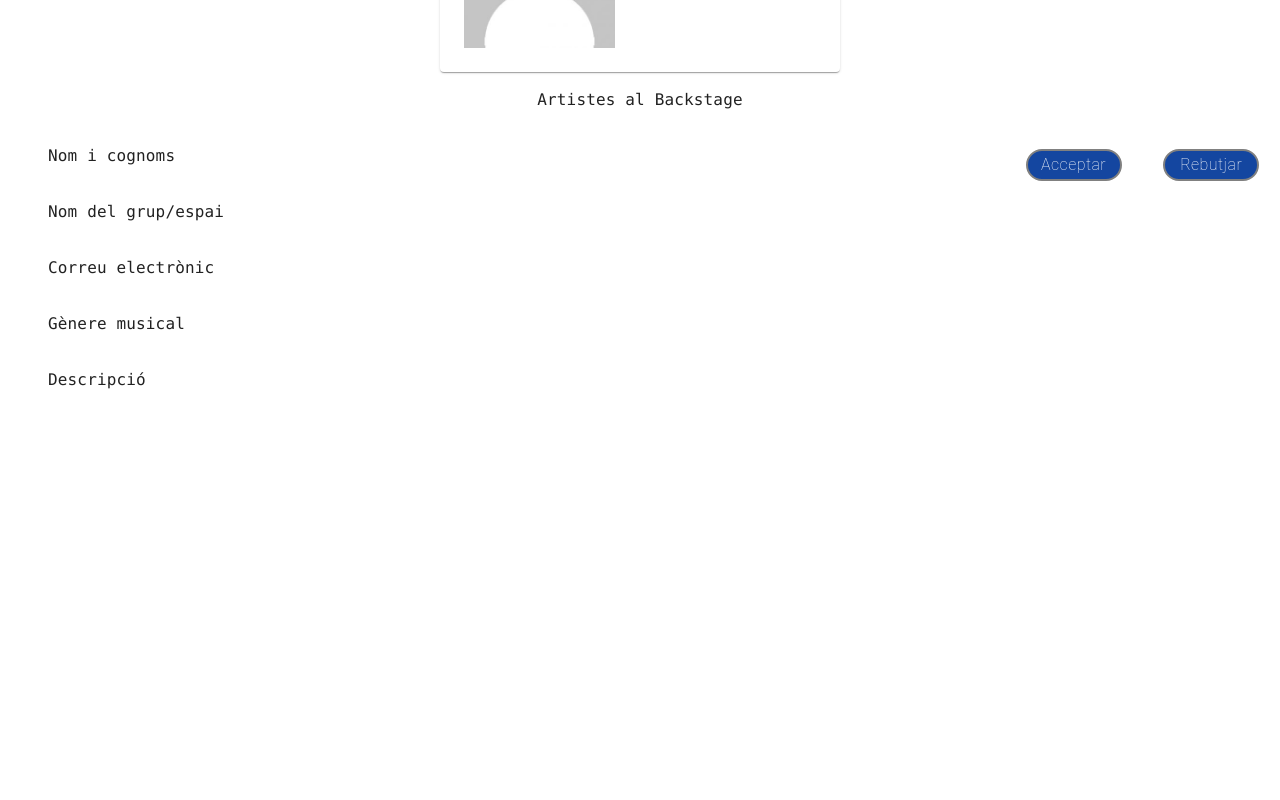
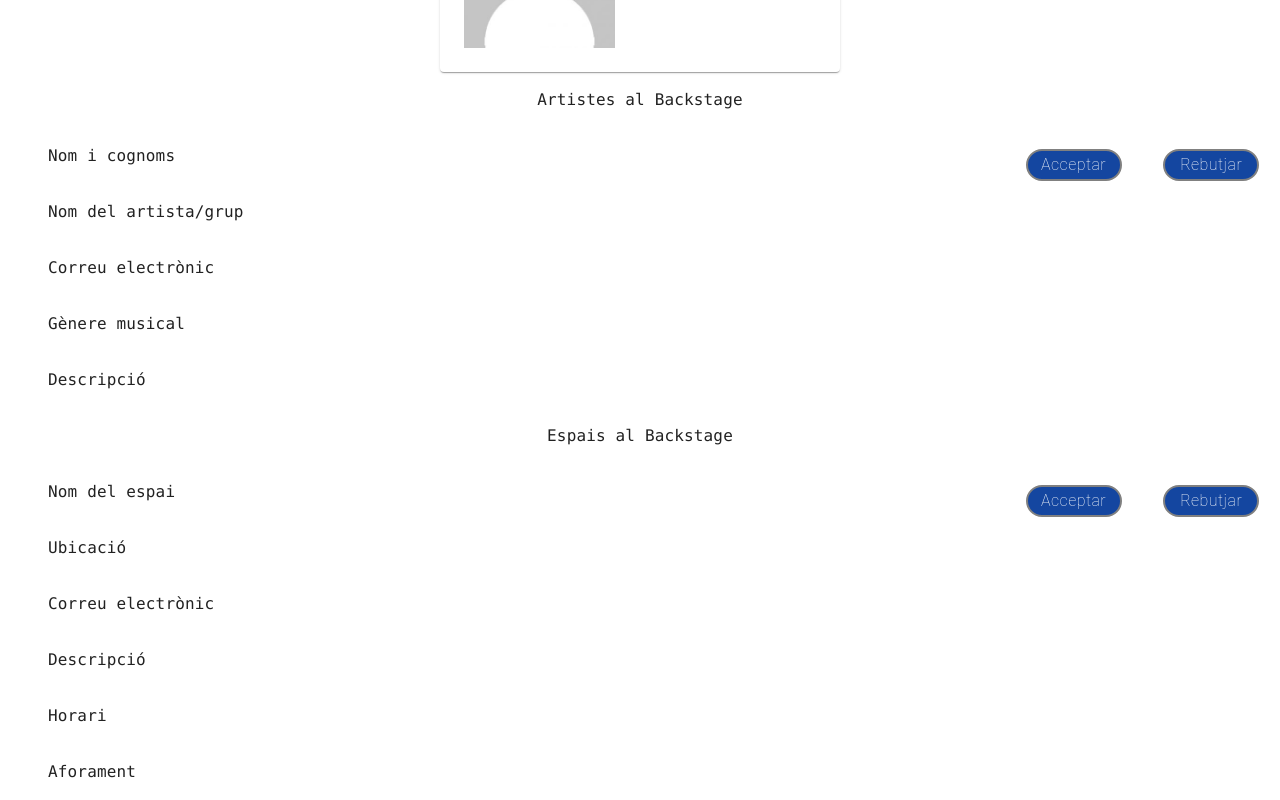
Before and after one commit to soterraniaBcn/la-soterrania, a React (Create React App) app in the folder client/: page /perfiladmin in a window 1280 px wide. Shown: the part 455-1255 px from the top of the page. Before the commit the page ends 863 px from the top, so only its background shows below. Built offline with nearby package versions, Linux system fonts and the light colour scheme.

Commit message:
Added list artists and Espais to Perfil Admin

```diff
--- a/client/src/components/Header.jsx
+++ b/client/src/components/Header.jsx
@@ -74,7 +74,7 @@ export default function Header() {
 
     <Grid container>
       <CssBaseline />
-      <AppBar className="navbar" position="fixed" elevation={0} open={open}>
+      <AppBar className="navbar" elevation={0} open={open}>
 
         <Toolbar style={{ justifyContent:'space-between'}}>
         <Link to="/homepage">
@@ -126,11 +126,22 @@ export default function Header() {
         <List>
 
            <ListItemButton>
-            <a href='/avíslegal'> Aviso Legal</a>
+            <a href='/avíslegal'> Avís Legal</a>
            </ListItemButton>
            <ListItemButton>
-           <a href='/sobrenosaltres'>Sobre Nosotras</a>
-
+           <a href='/sobrenosaltres'>Sobre Nosaltres</a>
+           </ListItemButton>
+           <ListItemButton>
+            <a href='/elmeuperfil'> El meu perfil</a>
+           </ListItemButton>
+           <ListItemButton>
+            <a href='/artistes'> Artistes</a>
+           </ListItemButton>
+           <ListItemButton>
+            <a href='/espais'> Espais</a>
+           </ListItemButton>
+           <ListItemButton>
+            <a href='/esdeveniments'> Esdeveniments</a>
            </ListItemButton>
 
         </List>
--- a/client/src/pages/Login.jsx
+++ b/client/src/pages/Login.jsx
@@ -1,8 +1,7 @@
 import React from "react";
 import { Grid, FormGroup, Box, Button } from "@mui/material";
 import Header from "../components/Header";
-import { Link, useNavigate } from "react-router-dom";
-import { authService } from "../services/authService";
+
 
 export default function Login() {
   return (
--- a/client/src/pages/PerfilAdmin.jsx
+++ b/client/src/pages/PerfilAdmin.jsx
@@ -107,10 +107,72 @@ export default function PerfilAdmin() {
 
           <Box  style={{paddingLeft:"3rem", display:'flex', flexDirection:'column'}}>
           <p>Nom i cognoms</p>
-          <p>Nom del grup/espai</p>
+          <p>Nom del artista/grup</p>
           <p>Correu electrònic</p>
           <p>Gènere musical</p>
           <p>Descripció</p>
+           </Box>
+
+          <Grid item className= "Buttons-accept-reject">
+          <Button
+            style={{
+              backgroundColor: "#1446A0",
+              width: "6rem",
+              height: "2rem",
+              borderRadius: "40px",
+              color: "white",
+              textTransform: "capitalize",
+              fontSize: "1rem",
+              fontWeight: "200",
+              border: "2.5px solid grey",
+              margin: "1.3em",
+            }}
+          >
+            Acceptar
+         </Button>
+         <Button
+            style={{
+              backgroundColor: "#1446A0",
+              width: "6rem",
+              height: "2rem",
+              borderRadius: "40px",
+              color: "white",
+              textTransform: "capitalize",
+              fontSize: "1rem",
+              fontWeight: "200",
+              border: "2.5px solid grey",
+              margin: "1.3em",
+            }}
+          >
+            Rebutjar
+         </Button>
+         </Grid>
+         </Grid>
+
+         <Grid container
+          className="Backstage-artists vw-100"
+          sx={{
+            display: "flex",
+            flexDirection: "column",
+            justifyContent: "space-between",
+
+
+          }}
+        >
+
+          <Box style={{display:'flex',justifyContent:'center'}}>
+          <p >Espais al Backstage</p>
+       </Box>
+          <Grid item className="artist-list" style={{display:'flex', justifyContent:'space-between'}}>
+
+          <Box  style={{paddingLeft:"3rem", display:'flex', flexDirection:'column'}}>
+          <p>Nom del espai</p>
+          <p>Ubicació</p>
+          <p>Correu electrònic</p>
+          <p>Descripció</p>
+          <p>Horari</p>
+          <p>Aforament</p>
+
            </Box>
 
           <Grid item className= "Buttons-accept-reject">
@@ -154,6 +216,10 @@ export default function PerfilAdmin() {
          </Grid>
 
 
+
+         </Grid>
+
+
     </Grid>
 
   );
--- a/client/src/pages/Register.jsx
+++ b/client/src/pages/Register.jsx
@@ -1,5 +1,5 @@
 import React from 'react';
-import {Grid, FormGroup, RadioGroup, Radio, FormControlLabel, TextareaAutosize, Box, Button, Checkbox, Link} from '@mui/material';
+import {Grid, FormGroup, RadioGroup, Radio, FormControlLabel, TextareaAutosize, Box, Button, Link} from '@mui/material';
 import Header from '../components/Header';
 
 
@@ -7,8 +7,6 @@ export default function Register(){
 
     return (
           <>
-
-
 
          <Grid container
          id="register"
```
